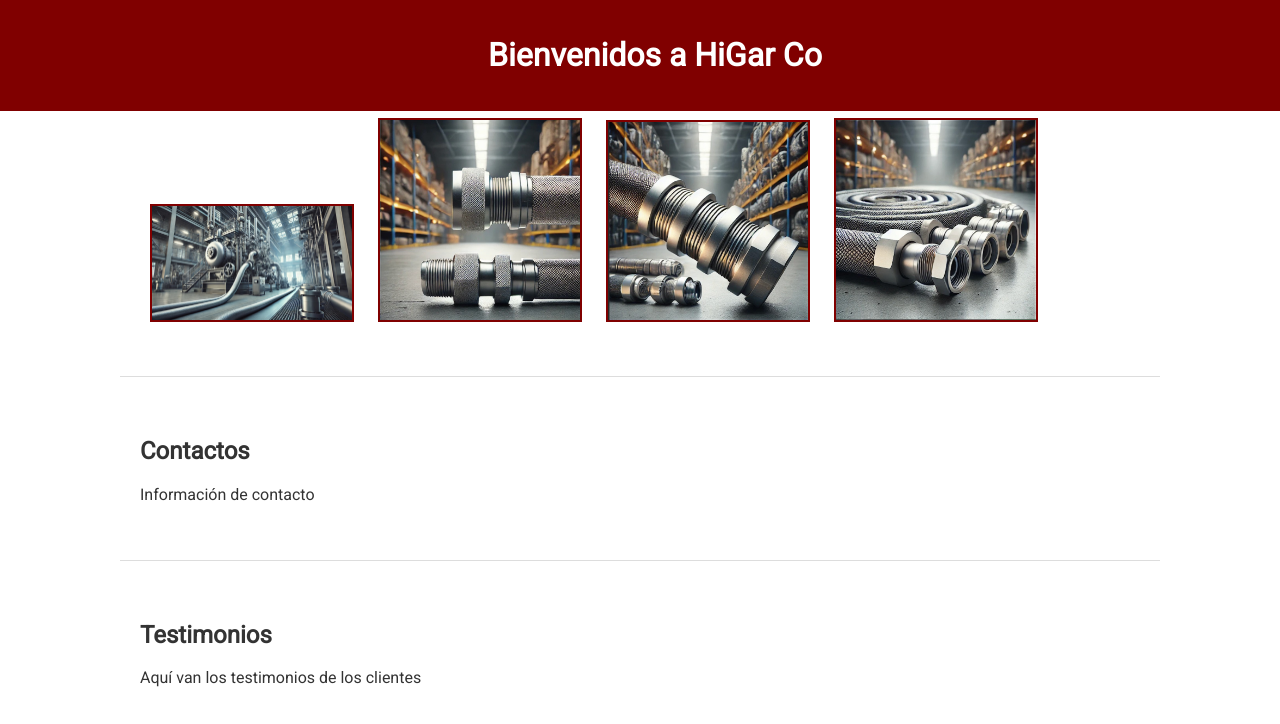
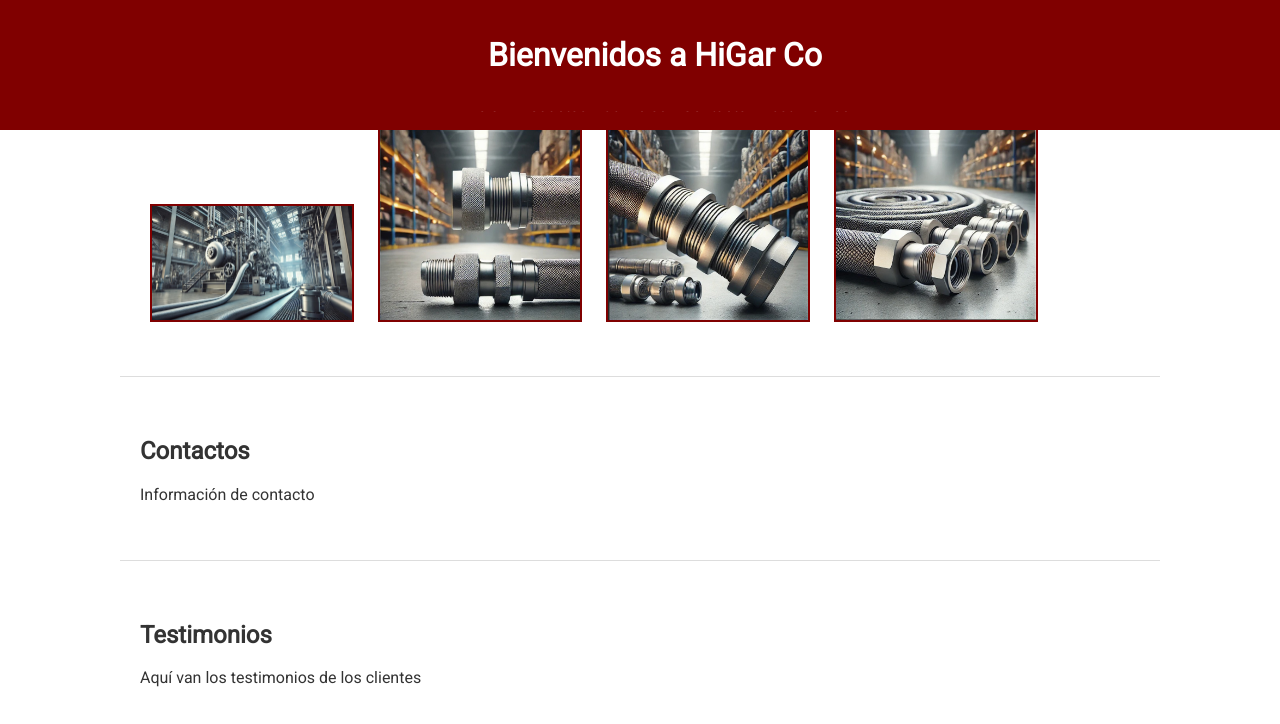
Before and after one commit to josogh/HiGar-Co, a plain HTML site: page index.html in a window 1280 px wide. Shown: the top 724 px of the page. Drawn offline with Linux system fonts and the light colour scheme.

Commit message:
Update index.html

```diff
--- a/index.html
+++ b/index.html
@@ -8,6 +8,17 @@
     <link rel="stylesheet" href="styles.css">
 </head>
 <body>
+    <header>
+    <h1>HiGar Co</h1>
+    <nav>
+        <a href="#inicio">Inicio</a>
+        <a href="#productos">Productos</a>
+        <a href="#servicios">Servicios</a>
+        <a href="#contacto">Contacto</a>
+        <a href="#testimonios">Testimonios</a>
+    </nav>
+</header>
+
     <header>
         <h1>Bienvenidos a HiGar Co</h1>
     </header>
```
